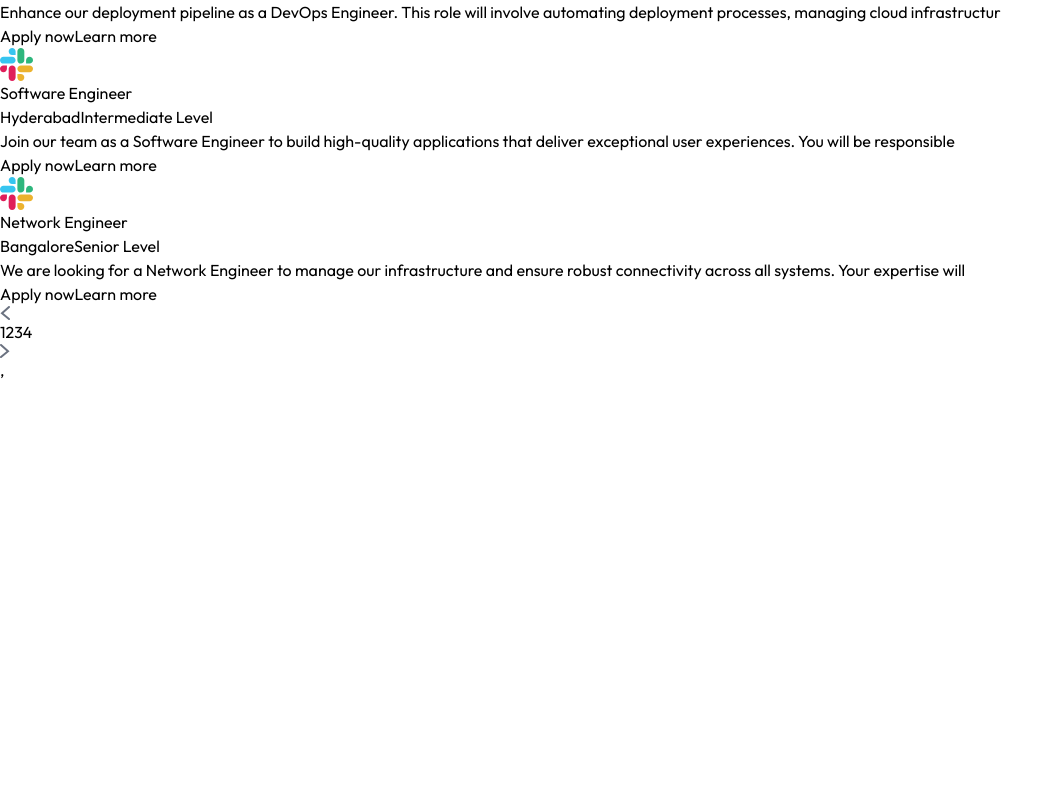
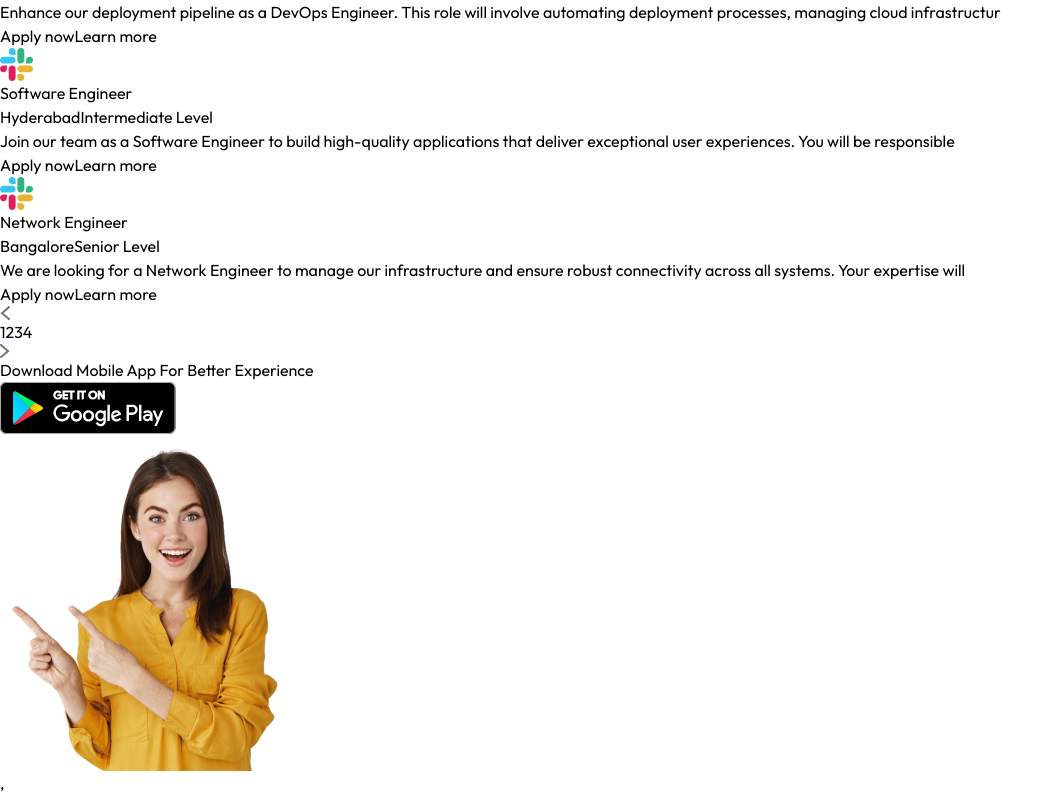
Before and after one commit to Riyashinde646/Job-portal-app, a React (Vite) app in the folder client/: page / in a window 1280 px wide. Shown: the part 1516-2311 px from the top of the page, without its empty margins (0-1060 px from the left). Before the commit the page ends 1898 px from the top, so only its background shows below. Built offline with nearby package versions, Linux system fonts and the light colour scheme; no server answers.

Commit message:
29/12/24
images taken from assests folder

```diff
--- /dev/null
+++ b/client/src/components/AppDownload.jsx
@@ -0,0 +1,24 @@
+import React from "react";
+import { assets } from "../assets/assets";
+
+const AppDownload= () =>{
+  return(
+    <div className="container px-4 2xl:px-20 mx-auto my-20">
+        <div className="relative bg-gradient-to-r from-violet-50 to-purple-50 p-12 sm:p-24 lg:p-32 rounded-lg">
+            <div>
+                <h1 className="text-2xl sm:text-4xl font-bold mb-8 max-w-md">Download Mobile App For Better Experience</h1>
+                <div className="flex gap-4">
+            <a href="#" className="inline-block">
+                <img className="h-12" src={assets.play_store} alt="" />
+                </a>
+                <a href="#" className="inline-block">
+                <img className="h-12"  sclassNamerc={assets.app_store} alt="" />
+                </a>
+        </div>
+        <img className="absolute w-80 right-0 bottom-0 mr-32 max-lg:hidden"src={assets.app_main_img}alt="" />
+    </div>
+    </div>
+            </div >
+  )
+}
+export default AppDownload
--- a/client/src/pages/Home.jsx
+++ b/client/src/pages/Home.jsx
@@ -2,6 +2,8 @@
 import Navbar from "../components/Navbar";
 import Hero from "../components/Hero";
 import Joblisting from "../components/Joblisting";
+import { AppContextProvider } from "../context/AppContext";
+import AppDownload from "../components/AppDownload";
 
 const Home= () =>{
   return(
@@ -9,6 +11,7 @@
         <Navbar/>
         <Hero/>
         <Joblisting/>
+        <AppDownload/>
     </div>
   )
 }
```
Also changed, not shown: client/src/components/Footer.jsx (added).
